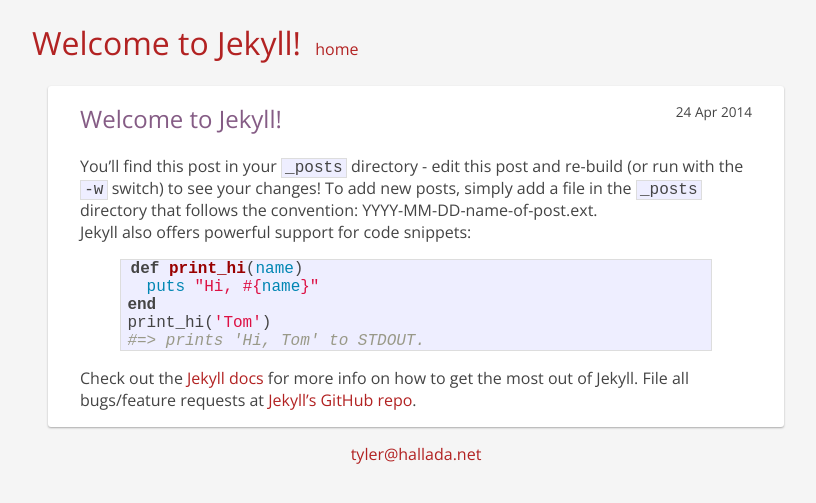
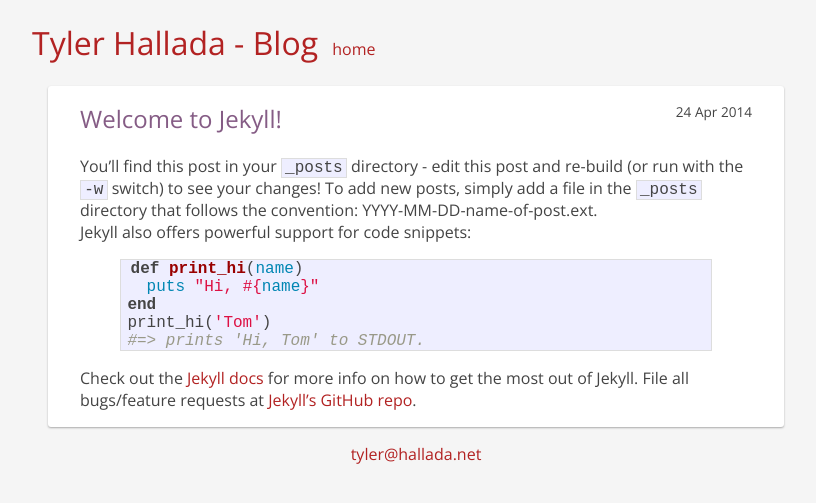
Before and after one commit to thallada/thallada.github.io, a Jekyll site: the page built from _posts/2014-04-24-welcome-to-jekyll.markdown, in a window 1280 px wide. Shown: the top 503 px of the page, without its empty margins (224-1040 px from the left). Built offline with Jekyll 4.4.1, drawn with Linux system fonts in a browser that asks for light colours; Markdown is read by kramdown in place of the engine named in the settings.

Commit message:
Oops, use site name in header, not page title

```diff
--- a/_layouts/default.html
+++ b/_layouts/default.html
@@ -26,7 +26,7 @@
   <body>
     <div class="container">
       <div class="row clearfix header">
-        <h1 class="title"><a href="/blog">{{ page.title }}</a></h1>
+        <h1 class="title"><a href="/blog">{{ site.name }}</a></h1>
         <a class="extra" href="/">home</a>
       </div>
       {{ content }}
```
